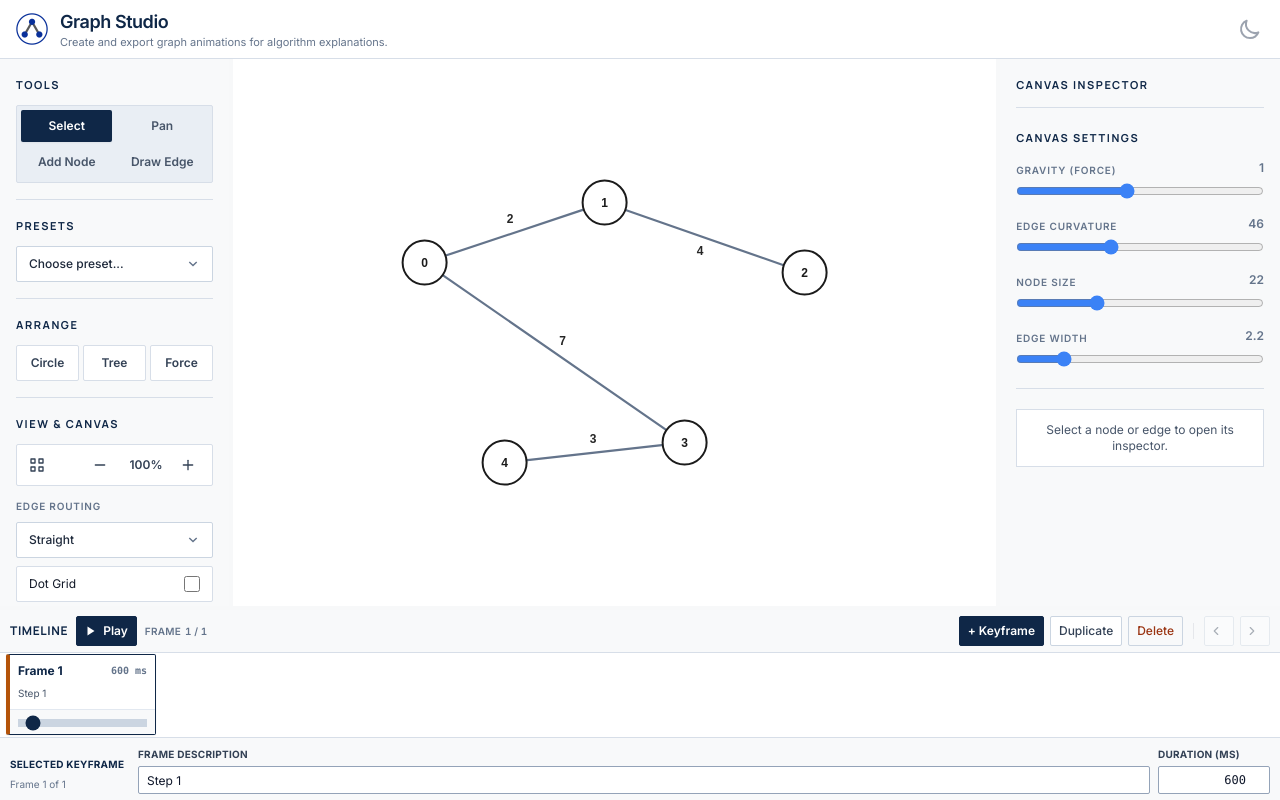
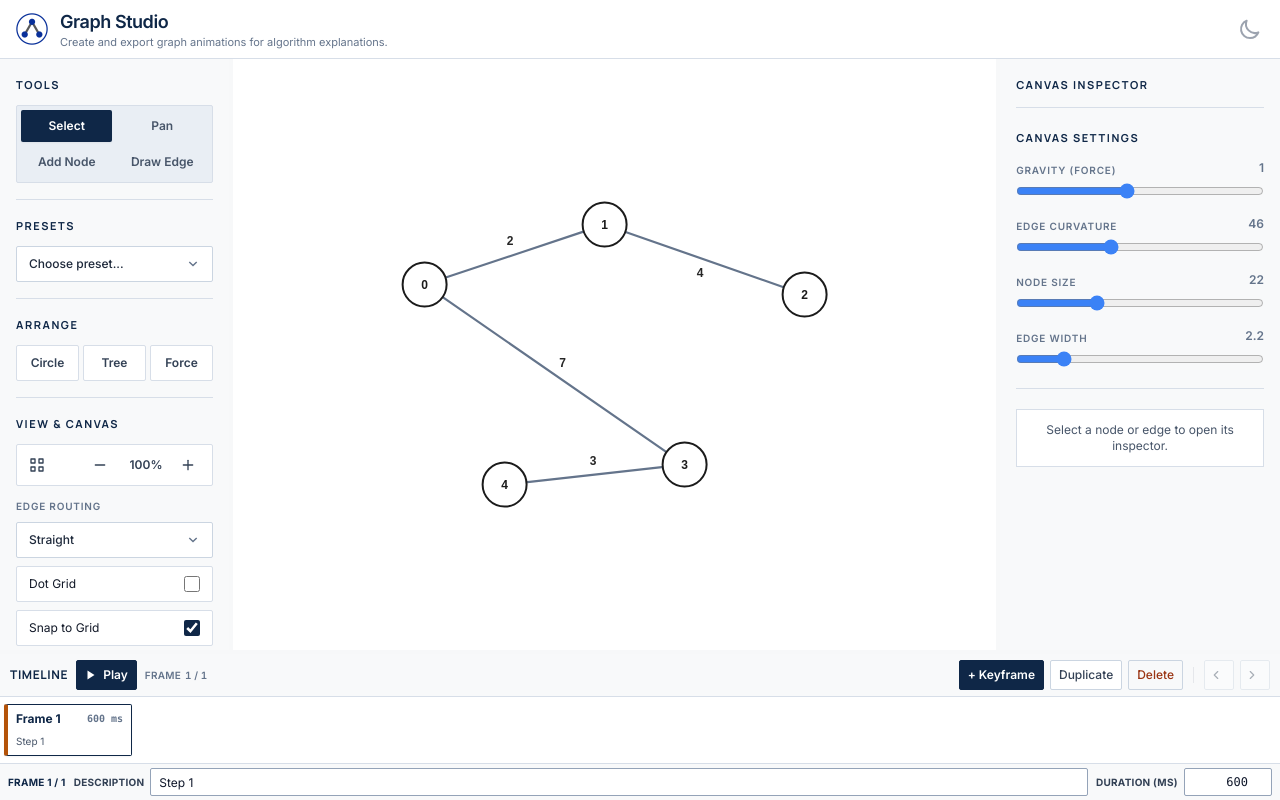
Before and after one commit to cpinitiative/graph-viz, a React (Vite) app: page / in a window 1280 px wide. Built offline with nearby package versions, Linux system fonts and the light colour scheme.

Commit message:
Streamline selected frame details

```diff
--- a/src/components/visualizers/Graphs/graphStudio/GraphStudioLayout.jsx
+++ b/src/components/visualizers/Graphs/graphStudio/GraphStudioLayout.jsx
@@ -288,7 +288,7 @@ const GraphStudioLayout = ({
           <CanvasStage canvas={canvas} status={status} />
         </div>
 
-        <div className="h-60 min-h-[240px] border-t border-outline-variant/20 dark:border-dark-outline-variant/20">
+        <div className="h-52 min-h-[208px] border-t border-outline-variant/20 dark:border-dark-outline-variant/20">
           <TimelinePanel {...timeline} />
         </div>
 
@@ -317,9 +317,9 @@ const GraphStudioLayout = ({
         </Panel>
         <PanelResizeHandle className="graphstudio-resize-horizontal h-1 bg-outline-variant/30 transition-colors hover:bg-primary/50 dark:bg-slate-800 dark:hover:bg-primary/50" />
         <Panel
-          defaultSize="190px"
-          minSize="176px"
-          maxSize="280px"
+          defaultSize="146px"
+          minSize="140px"
+          maxSize="220px"
           className="min-h-0"
         >
           <TimelinePanel {...timeline} />
--- a/src/components/visualizers/Graphs/graphStudio/TimelinePanel.jsx
+++ b/src/components/visualizers/Graphs/graphStudio/TimelinePanel.jsx
@@ -210,7 +210,7 @@ const TimelinePanel = ({
         </div>
       </div>
 
-      <div className="min-h-[70px] flex-1 overflow-x-auto overflow-y-hidden bg-[#FFFFFF] p-1.5 font-inter text-[#0F172A] dark:bg-[#0F172A] dark:text-[#F8FAFC]">
+      <div className="min-h-[50px] flex-1 overflow-x-auto overflow-y-hidden bg-[#FFFFFF] p-1 font-inter text-[#0F172A] dark:bg-[#0F172A] dark:text-[#F8FAFC]">
         <div
           aria-label="Timeline frames"
           className="flex h-full min-w-max items-center gap-2"
@@ -221,7 +221,7 @@ const TimelinePanel = ({
               key={`${step.id ?? 'step'}-${index}`}
               aria-current={index === currentFrame ? 'step' : undefined}
               aria-selected={index === currentFrame}
-              className={`flex min-h-[64px] min-w-[120px] cursor-pointer flex-col rounded-sm border bg-[#FFFFFF] text-left outline-none focus-visible:ring-2 focus-visible:ring-[#0F2747] dark:bg-[#1E293B] dark:focus-visible:ring-[#60A5FA] md:min-w-[132px] ${
+              className={`flex min-h-[46px] min-w-[116px] cursor-pointer flex-col rounded-sm border bg-[#FFFFFF] text-left outline-none focus-visible:ring-2 focus-visible:ring-[#0F2747] dark:bg-[#1E293B] dark:focus-visible:ring-[#60A5FA] md:min-w-[128px] ${
                 index === currentFrame
                   ? 'border-l-4 border-[#0F2747] border-l-[#B45309] shadow-sm dark:border-[#60A5FA] dark:border-l-[#F59E0B]'
                   : 'border-[#D7DEE8] hover:border-[#94A3B8] dark:border-[#334155] dark:hover:border-[#64748B]'
@@ -239,7 +239,7 @@ const TimelinePanel = ({
               role="option"
               tabIndex="0"
             >
-              <div className="px-2 py-1.5">
+              <div className="px-2 py-1">
                 <div className="mb-0.5 flex items-center justify-between gap-2">
                   <div
                     className={`text-xs font-bold ${
@@ -255,7 +255,7 @@ const TimelinePanel = ({
                   </div>
                 </div>
                 <div
-                  className="leading-3.5 max-w-[100px] truncate text-[10px] text-[#475569] dark:text-[#CBD5E1] md:max-w-[112px]"
+                  className="leading-3.5 max-w-[96px] truncate text-[10px] text-[#475569] dark:text-[#CBD5E1] md:max-w-[108px]"
                   title={step.description || 'No description'}
                 >
                   {step.description || (
@@ -263,44 +263,25 @@ const TimelinePanel = ({
                   )}
                 </div>
               </div>
-              <div
-                className="mt-auto border-t border-[#E2E8F0] bg-[#F8F9FA] px-2 py-0.5 dark:border-[#475569] dark:bg-[#111827]"
-                onClick={event => event.stopPropagation()}
-              >
-                <input
-                  aria-label={`Frame ${index + 1} duration`}
-                  className="h-1.5 w-full cursor-pointer appearance-none bg-[#CBD5E1] px-0 py-1 accent-[#0F2747] focus:outline-none focus:ring-1 focus:ring-[#0F2747] dark:bg-[#475569] dark:accent-[#60A5FA] dark:focus:ring-[#60A5FA]"
-                  type="range"
-                  min={MIN_DURATION_MS}
-                  max={MAX_DURATION_MS}
-                  step="20"
-                  value={step.durationMs ?? 600}
-                  onChange={event =>
-                    onStepDurationChange(index, Number(event.target.value))
-                  }
-                />
-              </div>
             </div>
           ))}
         </div>
       </div>
 
       <div
-        className="shrink-0 border-t border-[#D7DEE8] bg-[#F8F9FA] px-2.5 py-1.5 dark:border-[#334155] dark:bg-[#111827]"
+        className="shrink-0 border-t border-[#D7DEE8] bg-[#F8F9FA] px-2 py-1 dark:border-[#334155] dark:bg-[#111827]"
         data-testid="frame-description-row"
       >
-        <div className="grid grid-cols-[minmax(0,1fr)_7rem] items-end gap-2 md:grid-cols-[7.5rem_minmax(0,1fr)_7rem]">
-          <div className="col-span-2 flex items-baseline gap-1.5 md:col-span-1 md:block">
-            <div className="text-[10px] font-bold uppercase tracking-wide text-[#0F2747] dark:text-[#F8FAFC]">
-              Selected Keyframe
-            </div>
-            <div className="text-[10px] text-[#64748B] dark:text-[#94A3B8]">
-              Frame {currentFrame + 1} of {Math.max(1, steps.length)}
-            </div>
+        <div className="flex flex-wrap items-center gap-x-2 gap-y-1">
+          <div
+            className="w-full shrink-0 text-[10px] font-bold uppercase tracking-wide text-[#0F2747] dark:text-[#F8FAFC] md:w-auto"
+            data-testid="selected-frame-summary"
+          >
+            Frame {currentFrame + 1} / {Math.max(1, steps.length)}
           </div>
-          <label className="min-w-0">
-            <span className="mb-0.5 block text-[10px] font-bold uppercase tracking-wide text-[#334155] dark:text-[#CBD5E1]">
-              Frame Description
+          <label className="flex min-w-[170px] flex-1 items-center gap-1.5 md:min-w-[220px]">
+            <span className="shrink-0 text-[10px] font-bold uppercase tracking-wide text-[#334155] dark:text-[#CBD5E1]">
+              Description
             </span>
             <input
               aria-label="Frame Description"
@@ -312,8 +293,8 @@ const TimelinePanel = ({
               placeholder="Enter a description for this frame..."
             />
           </label>
-          <label className="w-28 shrink-0">
-            <span className="mb-0.5 block text-[10px] font-bold uppercase tracking-wide text-[#334155] dark:text-[#CBD5E1]">
+          <label className="flex w-36 shrink-0 items-center gap-1.5 md:w-44">
+            <span className="shrink-0 text-[10px] font-bold uppercase tracking-wide text-[#334155] dark:text-[#CBD5E1]">
               Duration (ms)
             </span>
             <DurationInput
```
Also changed, not shown: 1 other file (tests, documents, lock files or other folders).
